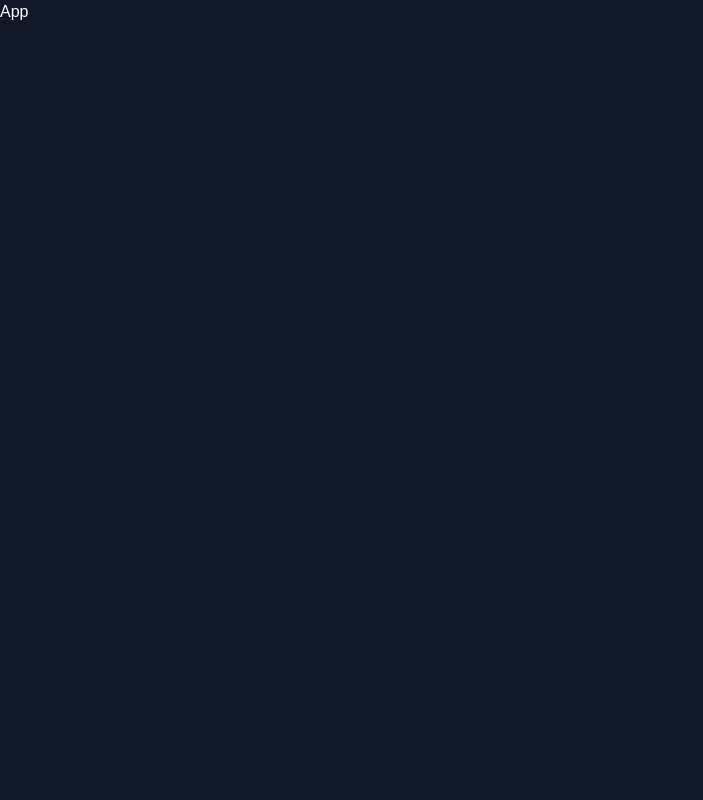
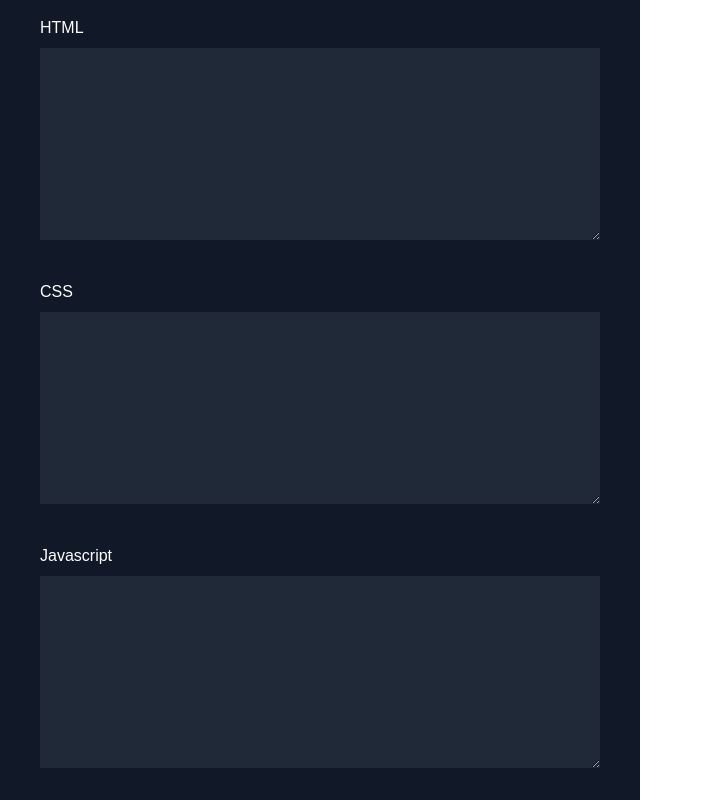
Before and after one commit to GavinITP/dev-online-lab, a React (Vite) app: page / in a window 1280 px wide. Shown: the whole page, without its empty margins (0-703 px from the left). Built offline with nearby package versions, Linux system fonts and the light colour scheme.

Commit message:
set up layout

```diff
--- a/src/App.tsx
+++ b/src/App.tsx
@@ -1,5 +1,22 @@
 const App = () => {
-  return <div>App</div>;
+  return (
+    <div className="flex">
+      <div className="flex flex-col basis-1/2 min-h-screen px-10 py-4">
+        <label>HTML</label>
+        <textarea className="bg-gray-800 min-h-[25%] mb-10 mt-2 px-6 py-4" />
+
+        <label>CSS</label>
+        <textarea className="bg-gray-800 min-h-[25%] mb-10 mt-2 px-6 py-4" />
+
+        <label>Javascript</label>
+        <textarea className="bg-gray-800 min-h-[25%] mb-10 mt-2 px-6 py-4" />
+      </div>
+
+      <div className="basis-1/2 min-h-screen">
+        <iframe className="bg-white w-full h-full" />
+      </div>
+    </div>
+  );
 };
 
 export default App;
```
